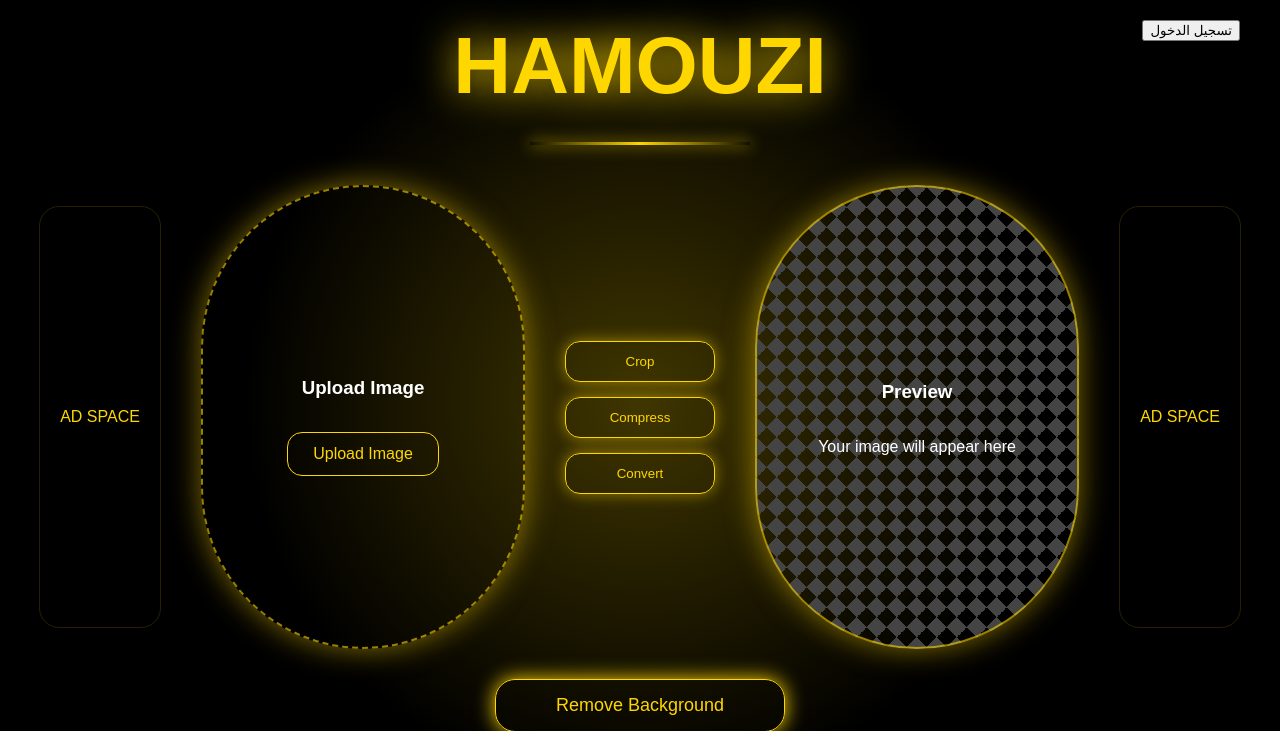
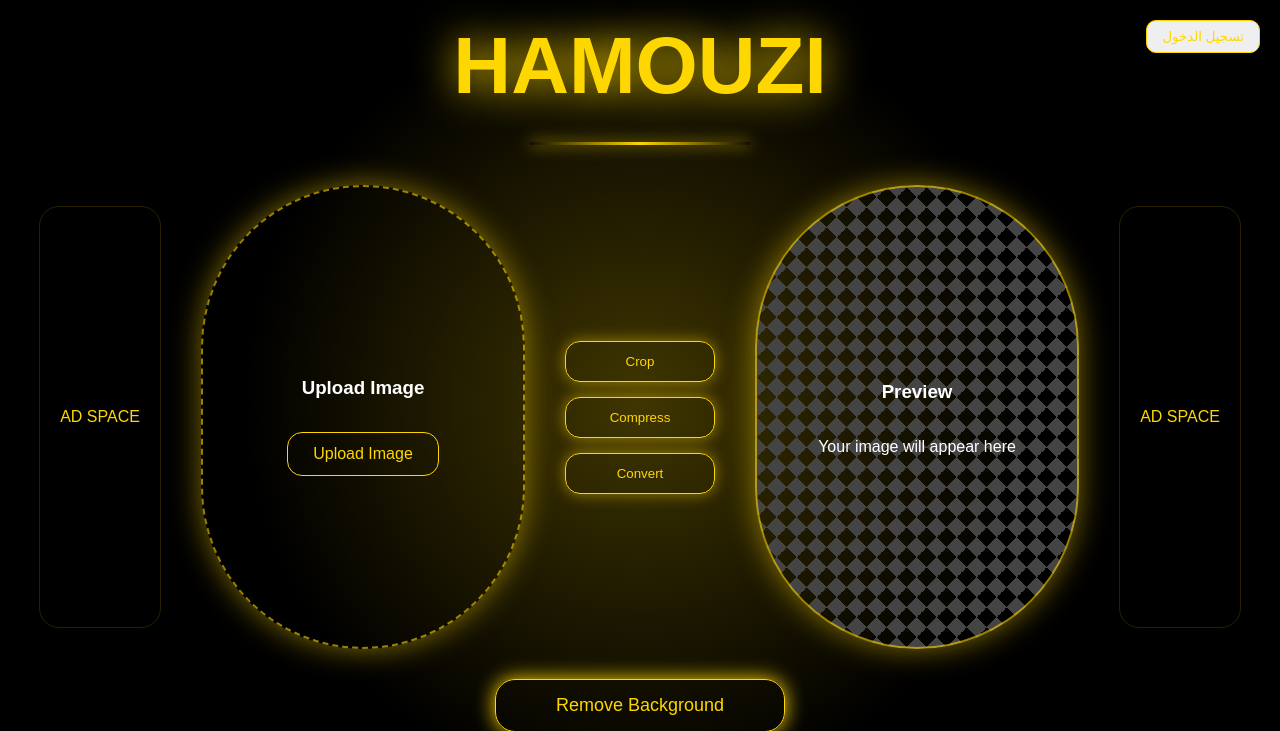
Before and after one commit to midowork2026/bg-remover, a Flask app: page / in a window 1280 px wide. Shown: the top 731 px of the page. Run offline with Flask 3, Linux system fonts and the light colour scheme.

Commit message:
Update index.html

```diff
--- a/templates/index.html
+++ b/templates/index.html
@@ -48,22 +48,17 @@ body::before{
     background:linear-gradient(to right, transparent, gold, transparent);
     box-shadow:0 0 15px gold;
 }
-/* LOGIN BUTTON */
+
+/* LOGIN */
 .login-btn{
     position:absolute;
-    right:40px;
     top:20px;
-}
-    padding:10px 20px;
-    border-radius:12px;
+    right:20px;
     border:1px solid gold;
-    background:transparent;
+    padding:8px 15px;
+    border-radius:10px;
     color:gold;
-    cursor:pointer;
-}
-.login-btn:hover{
-    background:gold;
-    color:black;
+    text-decoration:none;
 }
 
 /* WRAPPER */
```
